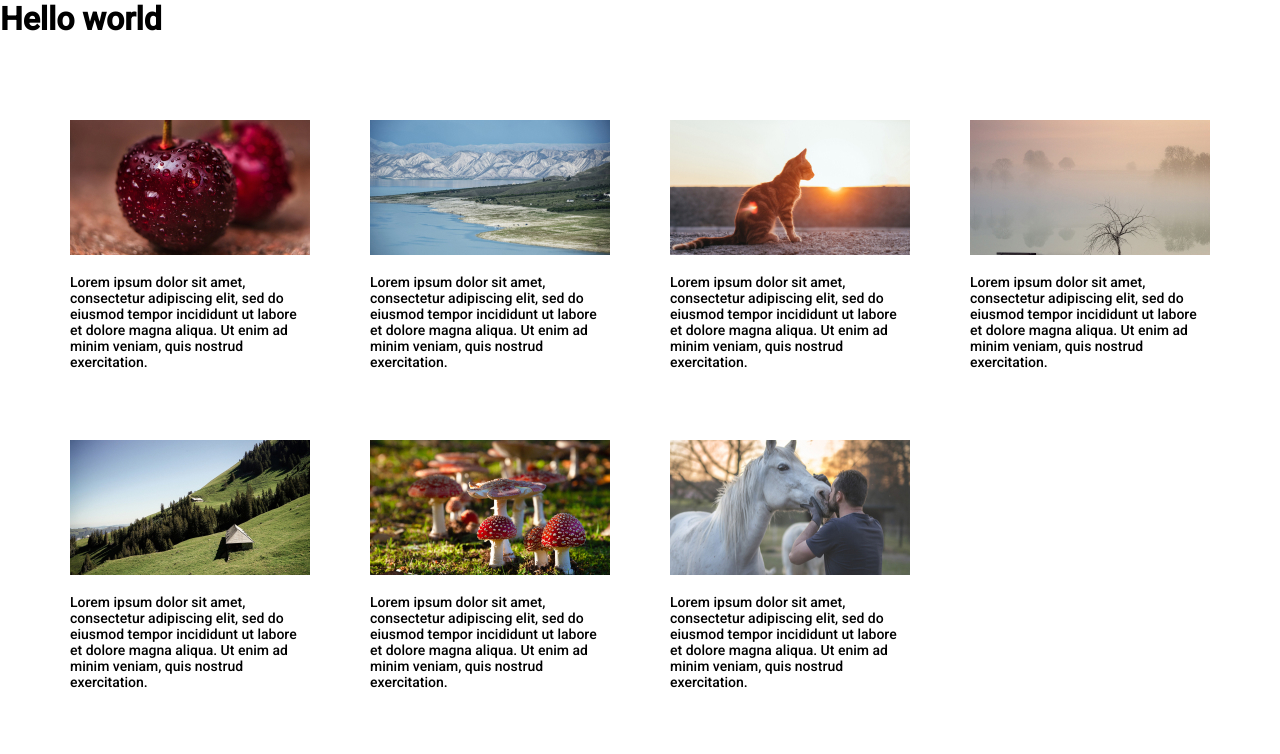
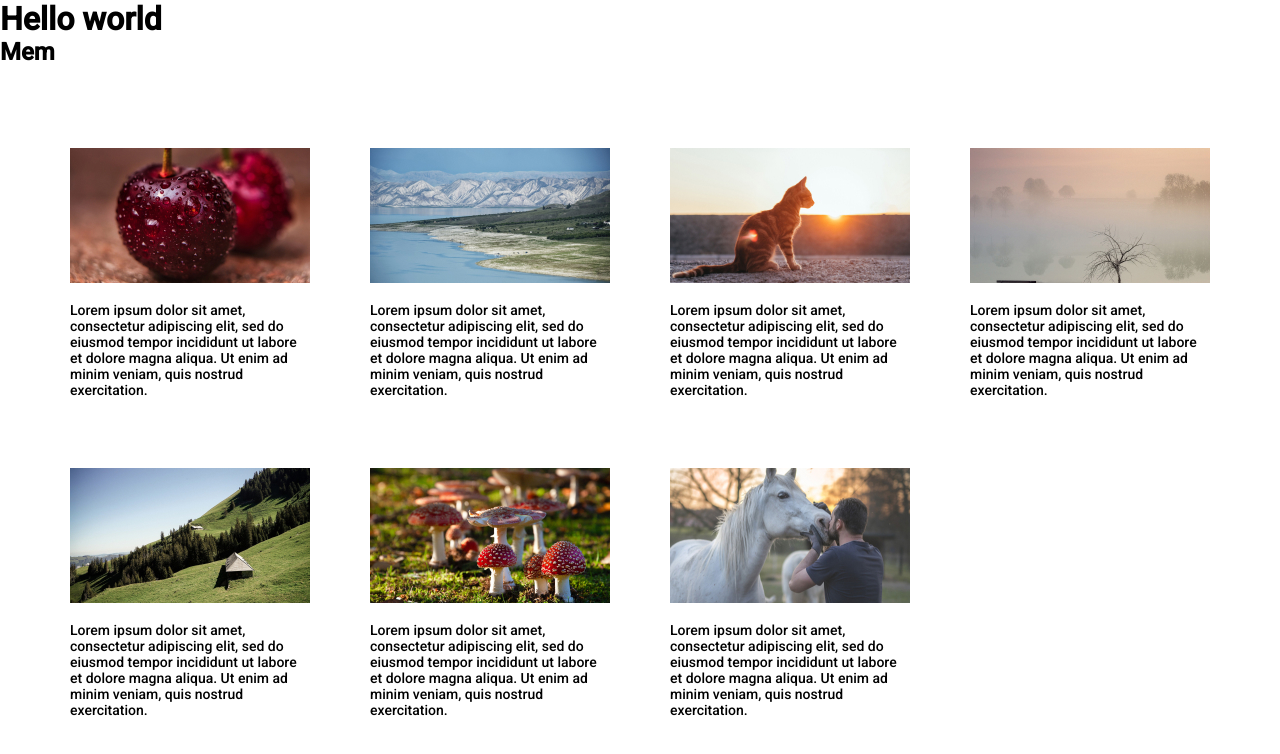
Before and after one commit to jaloldcoder98/project, a plain HTML site: page index.html in a window 1280 px wide. Drawn offline with Linux system fonts and the light colour scheme.

Commit message:
index.html mod

```diff
--- a/index.html
+++ b/index.html
@@ -9,6 +9,7 @@
 </head>
 <body>
     <h1>Hello world</h1>
+    <h2>Mem</h2>
     <div class="grid-container">
         <div class="news-item">
             <img src="img/cherries.jpg" alt="img" class="news-item__img">
```
